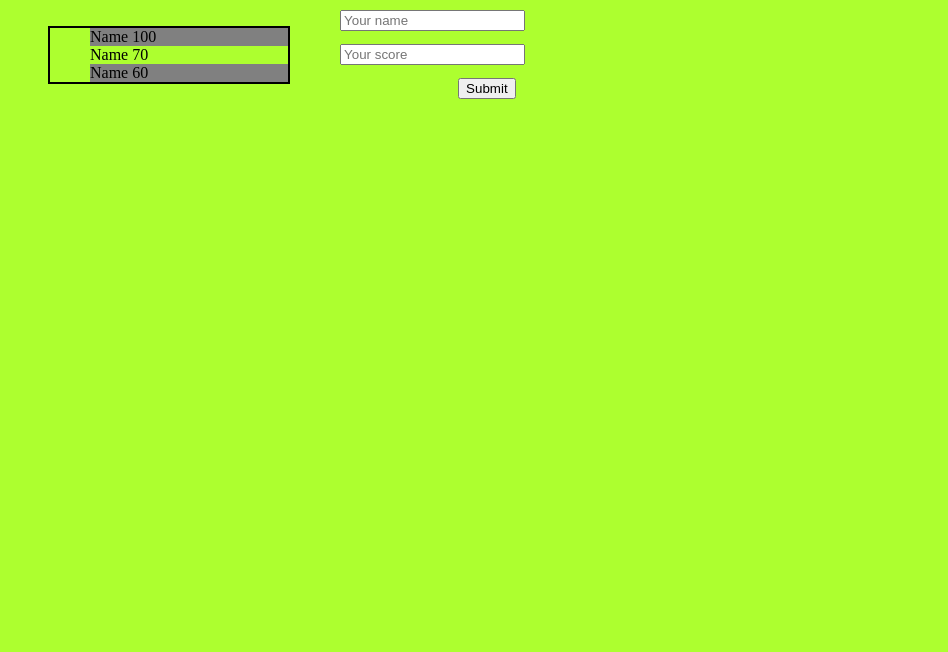
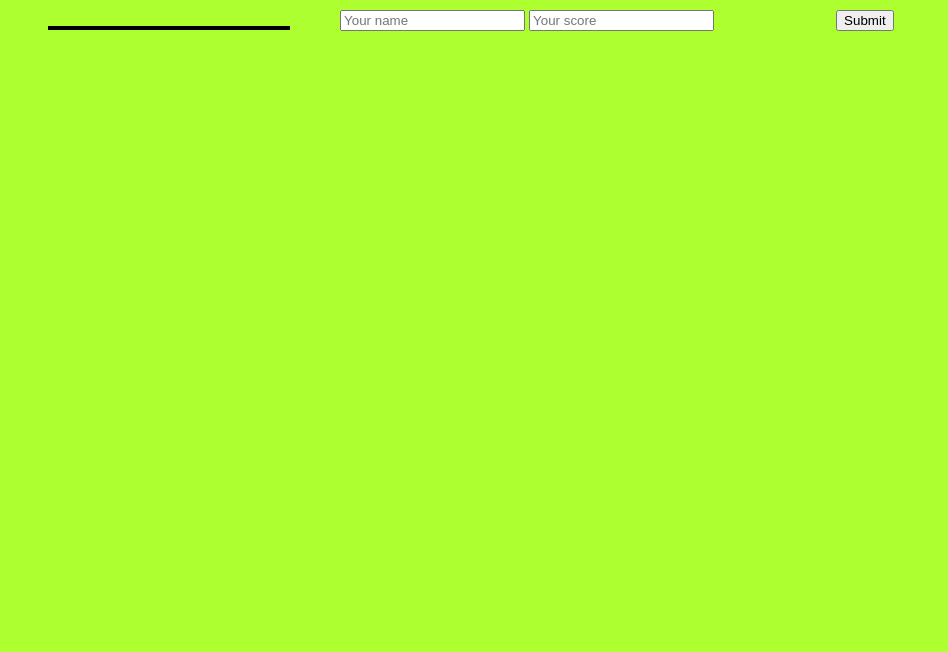
Before and after one commit to mutinhiri/Leaderboard, a website built with webpack: page src/index.html in a window 1280 px wide. Shown: the part 148-800 px from the top of the page, without its empty margins (0-948 px from the left). Built offline with nearby package versions, Linux system fonts and the light colour scheme.

Commit message:
Add fetch call and async functions

```diff
--- a/src/dom.js
+++ b/src/dom.js
@@ -5,4 +5,8 @@
 const game_id = 'aJt95NEpxjlxmmqFfIJL';
 
 const refresh = document.getElementById('refresh')
-const form = document.getElementById('form')
+const form = document.getElementById('form');
+
+refresh.addEventListener('submit', (e) =>{
+  e.preventDefault()
+})
--- a/src/index.html
+++ b/src/index.html
@@ -23,9 +23,12 @@
         <div class="add">
             <p>add your score</p>
             <div class="input-items">
-                <input type="text" placeholder="Your name">
-                <input type="text" placeholder="Your score">
-                <button id="submit">Submit</button>
+                <form id="form" action="index.html" method="post">
+                    <input type="text" placeholder="Your name">
+                    <input type="text" placeholder="Your score">
+                    <button id="submit" type="submit" class="submit">Submit</button>
+                </form>
+
             </div>
 
         </div>
--- a/src/index.js
+++ b/src/index.js
@@ -4,6 +4,7 @@ import domElement from './dom.js';
 const dom = document.querySelector('.data');
 
 const domItems = (list) => {
+  dom.innerHTML = ''
   list.forEach((e) => {
     const li = document.createElement('li');
     li.innerHTML = `${e.name}:${e.score}`;
```
